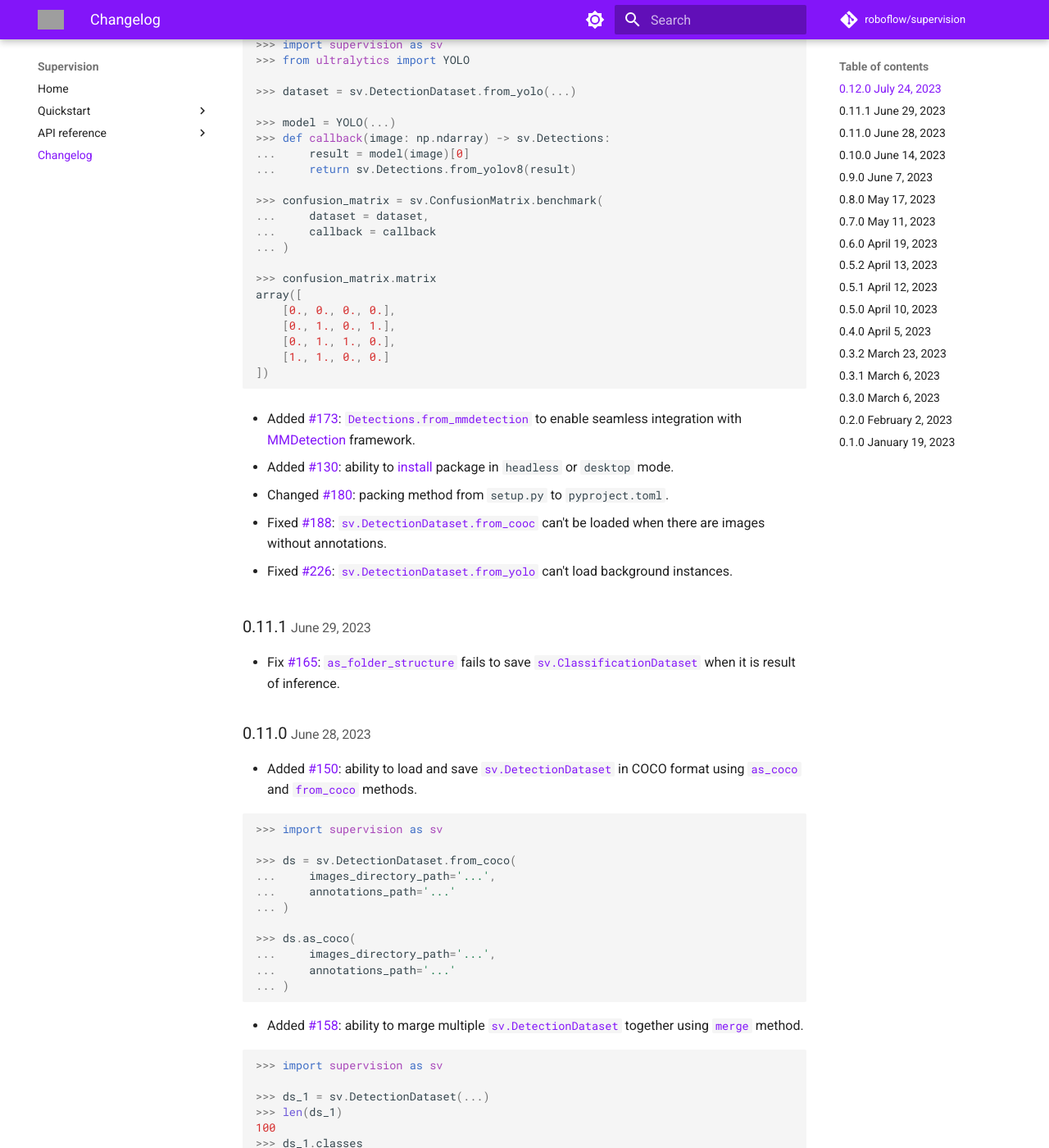
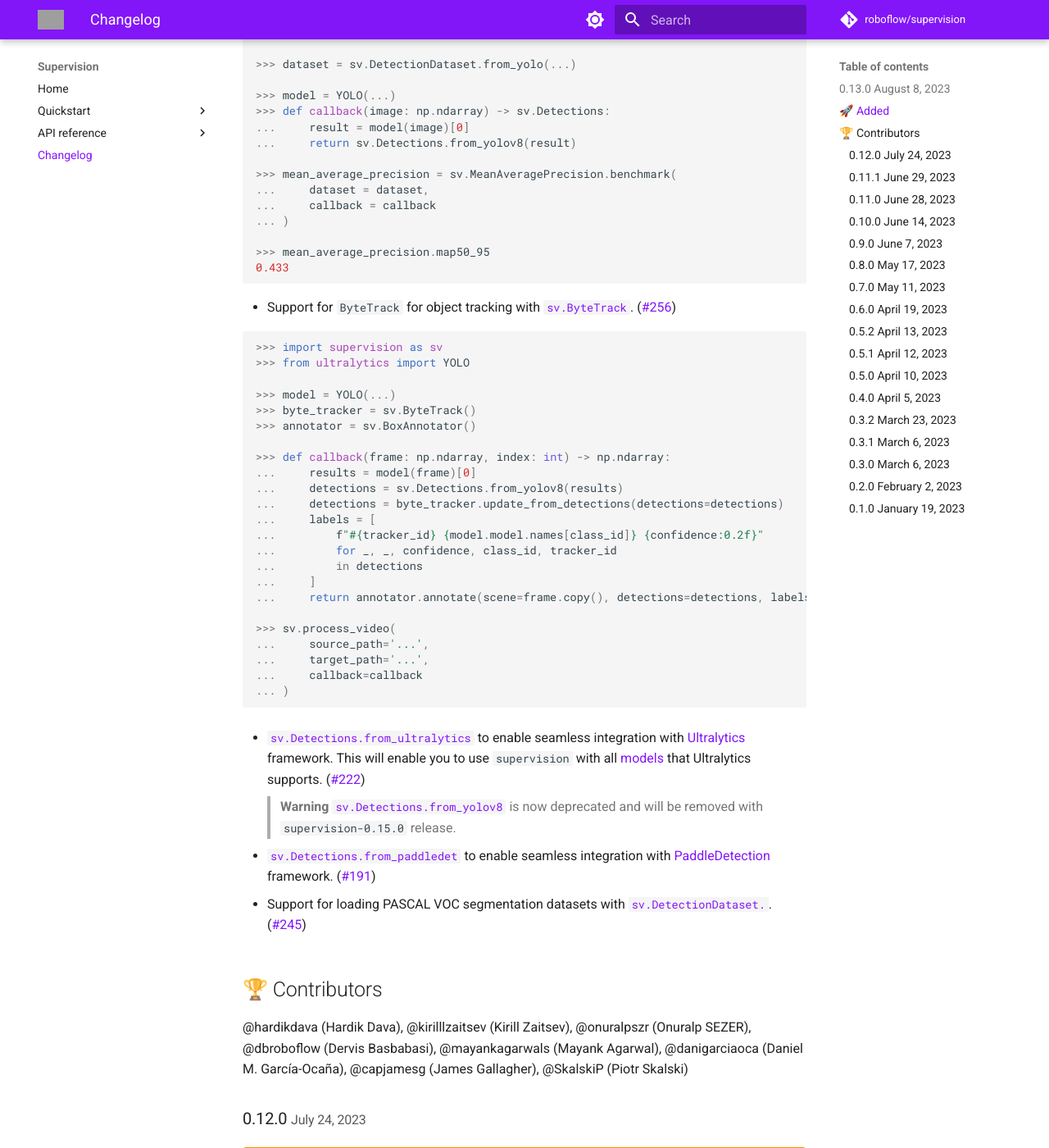
Before and after one commit to tophusna/supervision, an MkDocs documentation site: the page built from docs/changelog.md, in a window 1280 px wide and 1400 px high, scrolled down 366 px. Shown: the whole window at 82% size. Built offline with MkDocs 1.6.1 and Material for MkDocs 9.7.7, drawn with Linux system fonts in a browser that asks for light colours; comment, search, counter and statistics services are not loaded; some of the changed text lies outside the part shown; grey boxes are pictures that could not be loaded.

Commit message:
add changelog updates

````diff
--- a/docs/changelog.md
+++ b/docs/changelog.md
@@ -1,3 +1,70 @@
+### 0.13.0 <small>August 8, 2023</small>
+
+## 🚀 Added
+
+- Support for mean average precision (mAP) for object detection models with [`sv.MeanAveragePrecision`](https://roboflow.github.io/supervision/metrics/detection/#meanaverageprecision). ([#236](https://github.com/roboflow/supervision/pull/236))
+
+```python
+>>> import supervision as sv
+>>> from ultralytics import YOLO
+
+>>> dataset = sv.DetectionDataset.from_yolo(...)
+
+>>> model = YOLO(...)
+>>> def callback(image: np.ndarray) -> sv.Detections:
+...     result = model(image)[0]
+...     return sv.Detections.from_yolov8(result)
+
+>>> mean_average_precision = sv.MeanAveragePrecision.benchmark(
+...     dataset = dataset,
+...     callback = callback
+... )
+
+>>> mean_average_precision.map50_95
+0.433
+```
+
+- Support for `ByteTrack` for object tracking with [`sv.ByteTrack`](https://roboflow.github.io/supervision/tracker/core/#bytetrack). ([#256](https://github.com/roboflow/supervision/pull/256))
+
+```python
+>>> import supervision as sv
+>>> from ultralytics import YOLO
+
+>>> model = YOLO(...)
+>>> byte_tracker = sv.ByteTrack()
+>>> annotator = sv.BoxAnnotator()
+
+>>> def callback(frame: np.ndarray, index: int) -> np.ndarray:
+...     results = model(frame)[0]
+...     detections = sv.Detections.from_yolov8(results)
+...     detections = byte_tracker.update_from_detections(detections=detections)
+...     labels = [
+...         f"#{tracker_id} {model.model.names[class_id]} {confidence:0.2f}"
+...         for _, _, confidence, class_id, tracker_id
+...         in detections
+...     ]
+...     return annotator.annotate(scene=frame.copy(), detections=detections, labels=labels)
+
+>>> sv.process_video(
+...     source_path='...',
+...     target_path='...',
+...     callback=callback
+... )
+```
+
+- [`sv.Detections.from_ultralytics`](https://roboflow.github.io/supervision/detection/core/#supervision.detection.core.Detections.from_ultralytics) to enable seamless integration with [Ultralytics](https://github.com/ultralytics/ultralytics) framework. This will enable you to use `supervision` with all [models](https://docs.ultralytics.com/models/) that Ultralytics supports. ([#222](https://github.com/roboflow/supervision/pull/222))
+
+    > **Warning**
+    > [`sv.Detections.from_yolov8`](https://roboflow.github.io/supervision/detection/core/#supervision.detection.core.Detections.from_yolov8) is now deprecated and will be removed with `supervision-0.15.0` release.
+
+- [`sv.Detections.from_paddledet`](https://roboflow.github.io/supervision/detection/core/#supervision.detection.core.Detections.from_paddledet) to enable seamless integration with [PaddleDetection](https://github.com/PaddlePaddle/PaddleDetection) framework. ([#191](https://github.com/roboflow/supervision/pull/191))
+
+- Support for loading PASCAL VOC segmentation datasets with [`sv.DetectionDataset.`](https://roboflow.github.io/supervision/dataset/core/#supervision.dataset.core.DetectionDataset.from_pascal_voc). ([#245](https://github.com/roboflow/supervision/pull/245))
+
+## 🏆 Contributors
+
+@hardikdava (Hardik Dava), @kirilllzaitsev (Kirill Zaitsev), @onuralpszr (Onuralp SEZER), @dbroboflow (Dervis Basbabasi), @mayankagarwals (Mayank Agarwal), @danigarciaoca (Daniel M. García-Ocaña), @capjamesg (James Gallagher), @SkalskiP (Piotr Skalski)
+
 ### 0.12.0 <small>July 24, 2023</small>
 
 !!! warning
````
